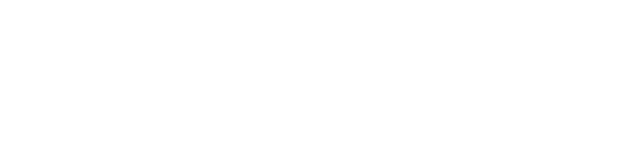
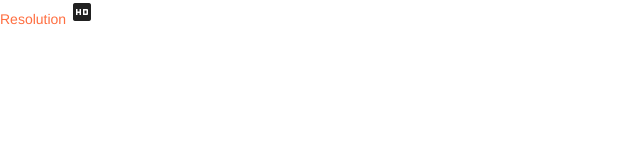
Before and after one commit to zonetrooper90/icon-test, a plain HTML site: page index.html in a window 1280 px wide. Shown: the whole page, without its empty margins (0-640 px from the left). Drawn offline with nearby package versions, Linux system fonts and the light colour scheme.

Commit message:
Update index.html

```diff
--- a/index.html
+++ b/index.html
@@ -27,5 +27,6 @@
   </style>
 
   <body>
-
+<a>Resolution</a>
+<span class="material-icons">hd</span>
   </body>
```
